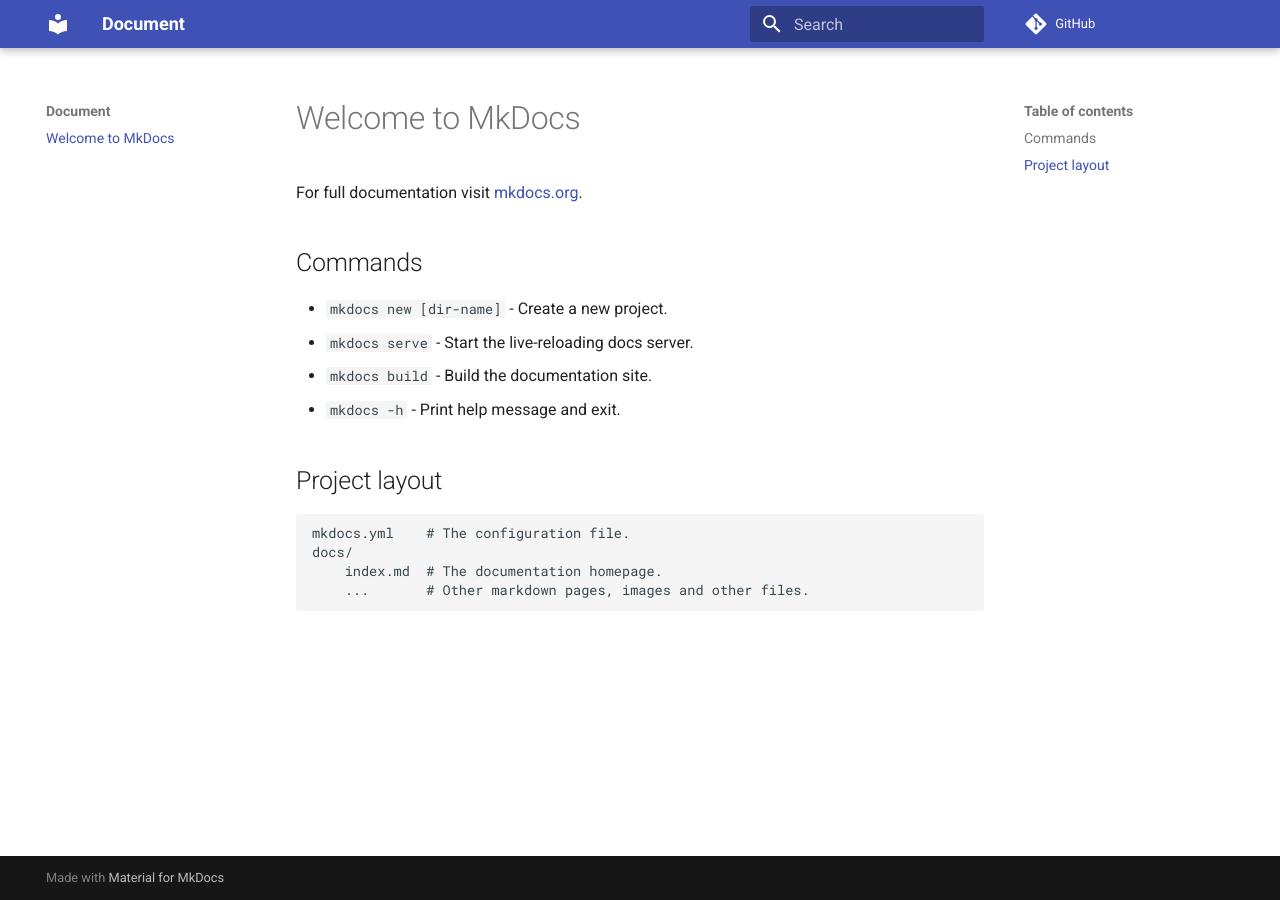
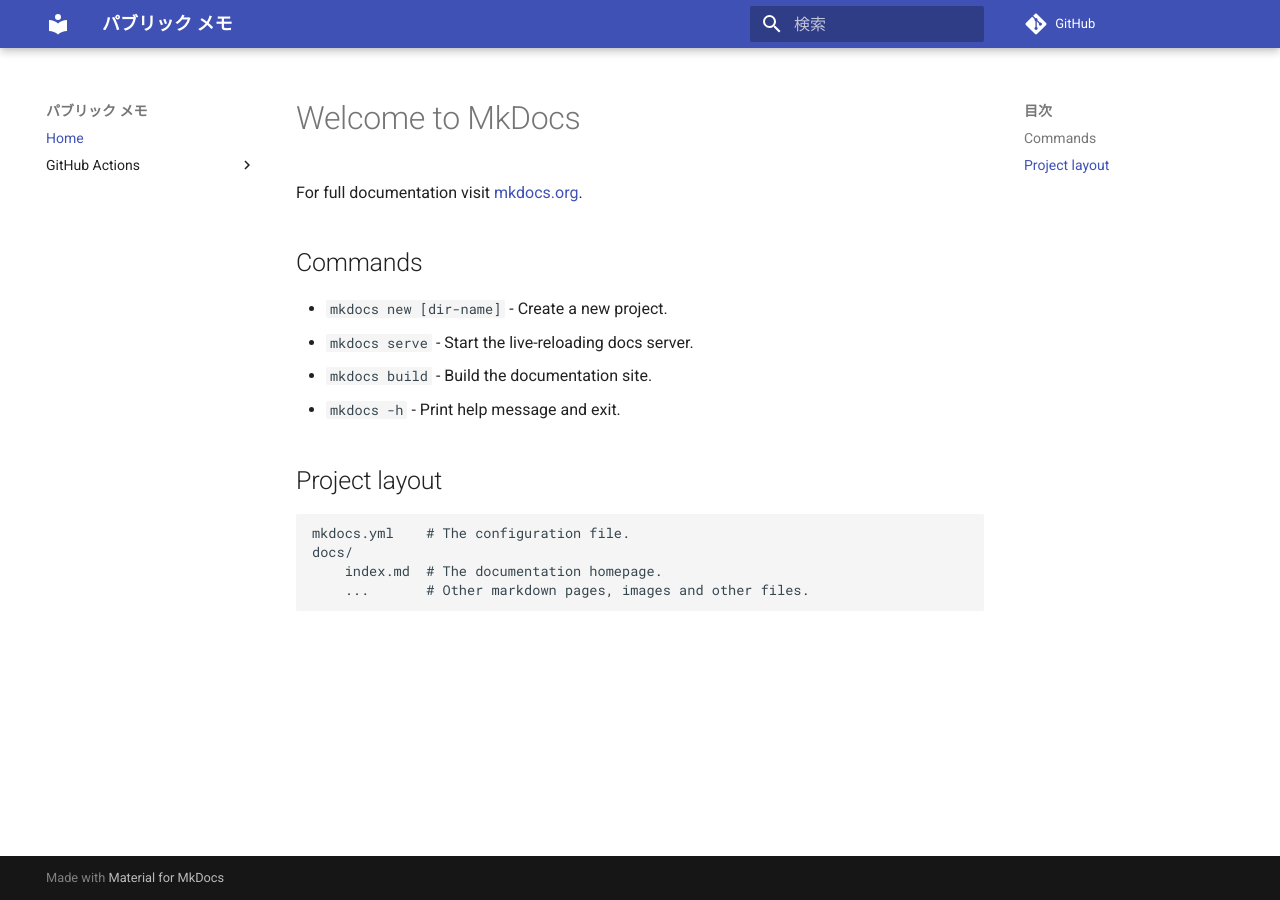
Before and after one commit to uenohajime/uenohajime.github.io, an MkDocs documentation site: the page built from docs/index.md, in a window 1280 px wide. Built offline with MkDocs 1.6.1 and Material for MkDocs 9.7.7, drawn with Linux system fonts in a browser that asks for light colours; comment, search, counter and statistics services are not loaded.

Commit message:
update docs

```diff
--- a/mkdocs.yml
+++ b/mkdocs.yml
@@ -1,6 +1,12 @@
-site_name: Document
+site_name: パブリック メモ
 site_url: https://uenohajime.github.io/
 repo_url: https://github.com/uenohajime/uenohajime.github.io
 site_author: Hajime Ueno
-lang: ['ja']
-theme: material
+theme:
+  name: material
+  language: ja
+
+nav:
+  - Home: 'index.md'
+  - 'GitHub Actions':
+    - 'MkDocs 自動デプロイ': 'actions/mkdocs.md'
```
Also changed, not shown: docs/actions/mkdocs.md (added, +7 -0 lines).
